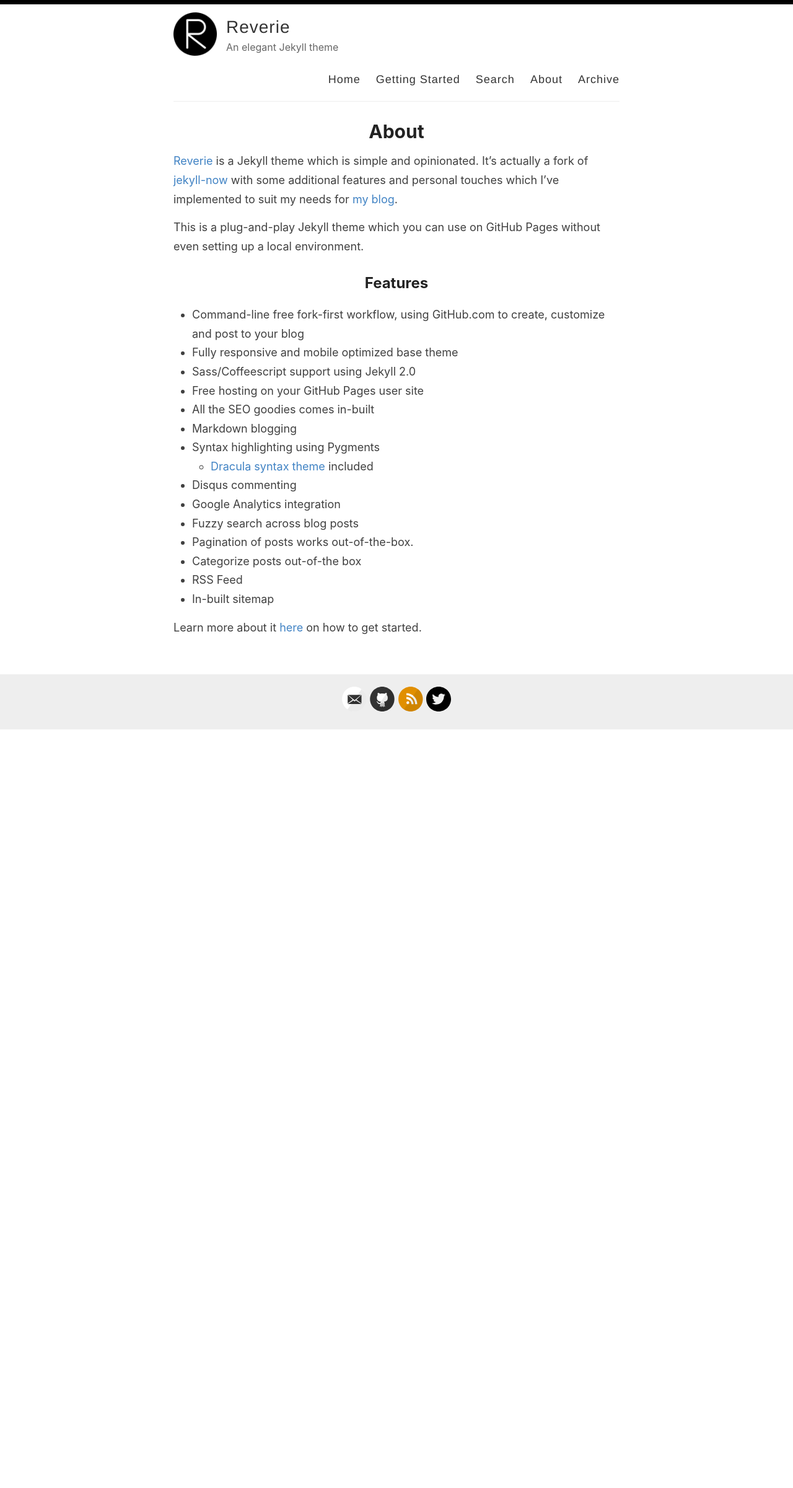
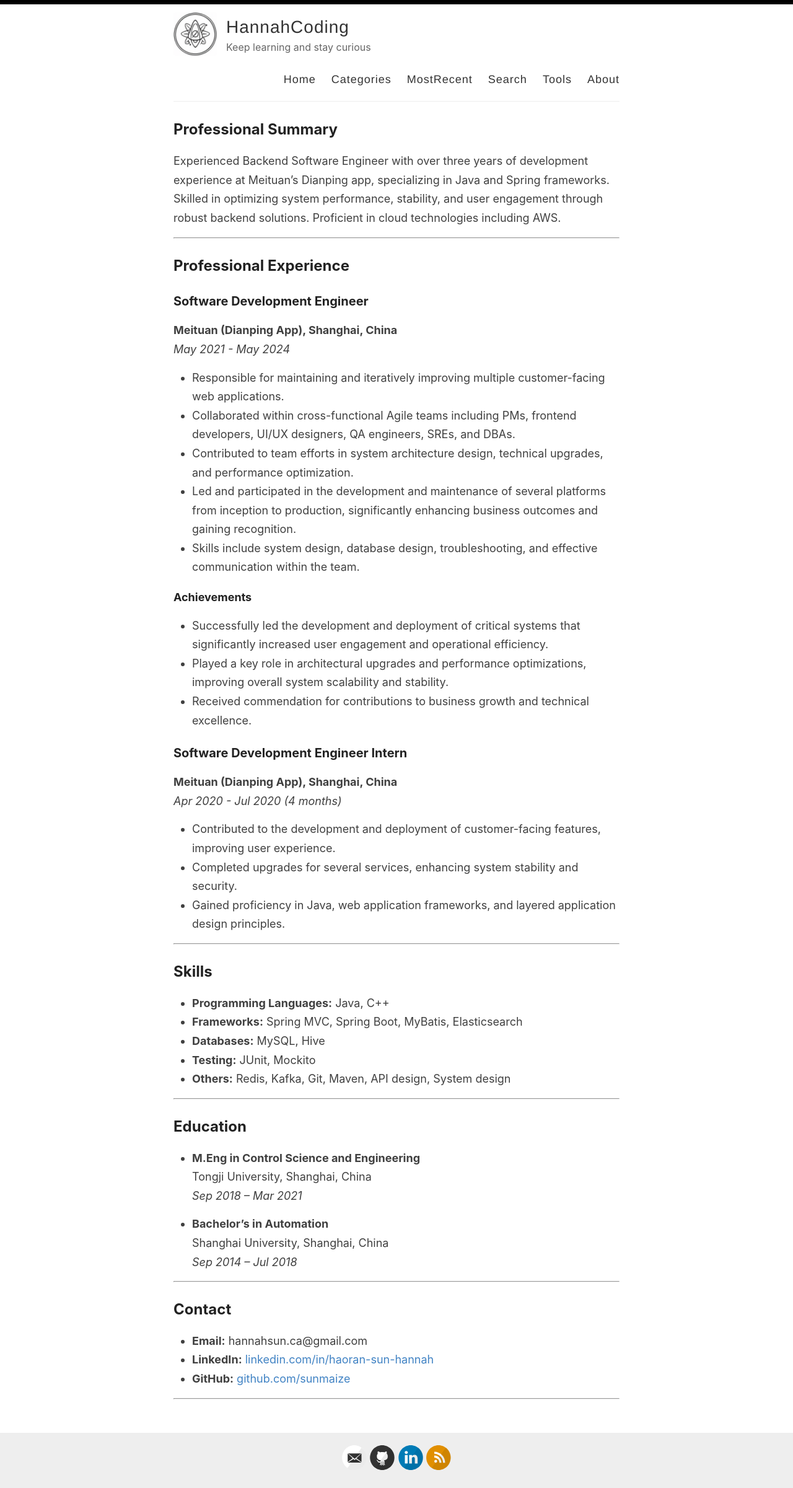
Before and after one commit to sunmaize/sunmaize.github.io, a Jekyll site: the page built from _pages/about.md, in a window 1280 px wide. Shown: the whole page at 62% size. Built offline with Jekyll 4.4.1, drawn with Linux system fonts in a browser that asks for light colours; before the commit the page ends 1178 px from its top, so only the background shows below that.

Commit message:
Customize

```diff
--- a/_config.yml
+++ b/_config.yml
@@ -3,16 +3,16 @@
 #
 
 # Name of your site (displayed in the header)
-name: Reverie
+name: HannahCoding
 
 # Name of the author
-author: Amit Merchant
+author: Haoran Sun
 
 # Short bio or description (displayed in the header)
-description: An elegant Jekyll theme
+description: Keep learning and stay curious
 
 # URL of your avatar or profile pic (you could use your GitHub profile pic)
-avatar: /images/reverie.png
+avatar: /images/logo.png
 
 #
 # Flags below are optional
@@ -21,15 +21,15 @@ avatar: /images/reverie.png
 # Includes an icon in the footer for each username you enter
 footer-links:
   dribbble:
-  email: amit.d.merchant@gmail.com
+  email: hannahsun.ca@gmail.com
   facebook:
   flickr:
-  github: amitmerchant1990/reverie
+  github: sunmaize/sunmaize.github.io
   instagram:
-  linkedin:
+  linkedin: haoran-sun-hannah
   pinterest:
   rss: rss
-  twitter: amit_merchant
+  twitter:
   stackoverflow:
   youtube: # channel/<your_long_string> or user/<user-name>
   googleplus: # anything in your profile username that comes after plus.google.com/
@@ -41,21 +41,21 @@ footer-links:
 disqus:
 
 # Enter your Google Analytics web tracking code (e.g. UA-2110908-2) to activate tracking
-google_analytics: UA-43339302-11
+google_analytics: G-KKN5GNL0CY
 
 # For newer "GA4" analytics, use the following instead of the "UA" entry above
 #google_analytics_ga4: G-GABC1DEFG
 
 # Your website URL (e.g. http://amitmerchant1990.github.io or http://www.amitmerchant.com)
 # Used for Sitemap.xml and your RSS feed
-url: http://www.amitmerchant.com/reverie
-enforce_ssl: https://www.amitmerchant.com/reverie
+url: http://sunmaize.github.io
+enforce_ssl: https://sunmaize.github.io
 
 # If you're hosting your site at a Project repository on GitHub pages
 # (http://yourusername.github.io/repository-name)
 # and NOT your User repository (http://yourusername.github.io)
 # then add in the baseurl here, like this: "/repository-name"
-baseurl: "/reverie"
+baseurl: ""
 
 #
 # !! You don't need to change any of the configuration flags below !!
@@ -99,3 +99,4 @@ exclude:
   - LICENSE
   - README.md
   - CNAME
+  - vendor
--- a/_layouts/default.html
+++ b/_layouts/default.html
@@ -29,10 +29,12 @@
 
             <nav>
               <a href="{{ site.baseurl }}/">Home</a>
-              <a href="{{ site.baseurl }}/getting-started">Getting Started</a>
+              <a href="{{ site.baseurl }}/categories">Categories</a>
+              <a href="{{ site.baseurl }}/archive">MostRecent</a>
+<!--              <a href="{{ site.baseurl }}/getting-started">Getting Started</a>-->
               <a href="{{ site.baseurl }}/search">Search</a>
+              <a href="{{ site.baseurl }}/tools">Tools</a>
               <a href="{{ site.baseurl }}/about">About</a>
-              <a href="{{ site.baseurl }}/archive">Archive</a>
             </nav>
           </header>
         </div>
--- a/_layouts/post.html
+++ b/_layouts/post.html
@@ -28,7 +28,7 @@ layout: default
   </div>
 
   <div>
-    <p><span class="share-box">Share:</span> <a href="http://twitter.com/share?text={{ page.title }}&url={{site.url}}{{page.url}}" target="_blank">Twitter</a>, <a href="https://www.facebook.com/sharer.php?u={{site.url}}{{page.url}}" target="_blank">Facebook</a></p>
+    <p><span class="share-box">Share:</span> <a href="http://twitter.com/share?text={{ page.title }}&url={{site.url}}{{page.url}}" target="_blank">Twitter</a></p>
   </div>
 
   <!--<div class="date">
--- /dev/null
+++ b/_layouts/simple.html
@@ -0,0 +1,16 @@
+---
+layout: default
+---
+
+<article class="simple">
+
+  <div class="entry ">
+    <style>
+      h2, h3, h4, h5, h6 {
+          text-align: left;
+      }
+    </style>
+
+    {{ content }}
+  </div>
+</article>
--- a/_pages/about.md
+++ b/_pages/about.md
@@ -1,29 +1,67 @@
 ---
-layout: page
+layout: simple
 title: About
 permalink: /about/
 ---
 
-[Reverie](https://github.com/amitmerchant1990/reverie) is a Jekyll theme which is simple and opinionated. It's actually a fork of [jekyll-now](https://github.com/barryclark/jekyll-now) with some additional features and personal touches which I've implemented to suit my needs for [my blog](https://www.amitmerchant.com).
+## Professional Summary
 
-This is a plug-and-play Jekyll theme which you can use on GitHub Pages without even setting up a local environment.
+Experienced Backend Software Engineer with over three years of development experience at Meituan's Dianping app, specializing in Java and Spring frameworks. Skilled in optimizing system performance, stability, and user engagement through robust backend solutions. Proficient in cloud technologies including AWS.
 
-## Features
+---
 
-- Command-line free fork-first workflow, using GitHub.com to create, customize and post to your blog
-- Fully responsive and mobile optimized base theme
-- Sass/Coffeescript support using Jekyll 2.0
-- Free hosting on your GitHub Pages user site
-- All the SEO goodies comes in-built
-- Markdown blogging
-- Syntax highlighting using Pygments
-    - [Dracula syntax theme](https://draculatheme.com/) included
-- Disqus commenting
-- Google Analytics integration
-- Fuzzy search across blog posts
-- Pagination of posts works out-of-the-box.
-- Categorize posts out-of-the box
-- RSS Feed
-- In-built sitemap
+## Professional Experience
 
-Learn more about it [here](https://github.com/amitmerchant1990/reverie) on how to get started.
+### Software Development Engineer
+**Meituan (Dianping App), Shanghai, China**
+*May 2021 - May 2024*
+- Responsible for maintaining and iteratively improving multiple customer-facing web applications.
+- Collaborated within cross-functional Agile teams including PMs, frontend developers, UI/UX designers, QA engineers, SREs, and DBAs.
+- Contributed to team efforts in system architecture design, technical upgrades, and performance optimization.
+- Led and participated in the development and maintenance of several platforms from inception to production, significantly enhancing business outcomes and gaining recognition.
+- Skills include system design, database design, troubleshooting, and effective communication within the team.
+
+#### Achievements
+- Successfully led the development and deployment of critical systems that significantly increased user engagement and operational efficiency.
+- Played a key role in architectural upgrades and performance optimizations, improving overall system scalability and stability.
+- Received commendation for contributions to business growth and technical excellence.
+
+### Software Development Engineer Intern
+**Meituan (Dianping App), Shanghai, China**
+*Apr 2020 - Jul 2020 (4 months)*
+
+- Contributed to the development and deployment of customer-facing features, improving user experience.
+- Completed upgrades for several services, enhancing system stability and security.
+- Gained proficiency in Java, web application frameworks, and layered application design principles.
+
+---
+
+## Skills
+
+- **Programming Languages:** Java, C++
+- **Frameworks:** Spring MVC, Spring Boot, MyBatis, Elasticsearch
+- **Databases:** MySQL, Hive
+- **Testing:** JUnit, Mockito
+- **Others:** Redis, Kafka, Git, Maven, API design, System design
+
+---
+
+## Education
+
+- **M.Eng in Control Science and Engineering**
+  Tongji University, Shanghai, China
+  *Sep 2018 – Mar 2021*
+
+- **Bachelor’s in Automation**
+  Shanghai University, Shanghai, China
+  *Sep 2014 – Jul 2018*
+
+---
+
+
+## Contact
+- **Email:** hannahsun.ca@gmail.com
+- **LinkedIn:** [linkedin.com/in/haoran-sun-hannah](https://linkedin.com/in/haoran-sun-hannah)
+- **GitHub:** [github.com/sunmaize](https://github.com/sunmaize)
+
+---
```
Also changed, not shown: _pages/tools.md (added, +91 -0 lines), _posts/2019-02-13-introducing-reverie-jekyll-theme.md (deleted, +0 -85 lines), _posts/2019-08-08-no-title-posts.md (deleted, +0 -6 lines), _posts/2019-12-11-pullquotes.md (deleted, +0 -14 lines), _posts/2019-7-27-super-long-article.md (deleted, +0 -11 lines), _posts/2019-7-28-super-short-article.md (deleted, +0 -7 lines), _posts/2024-07-01-how-to-build-own-github-page.md (added, +68 -0 lines), _posts/2024-07-02-code-snippets.md (renamed from _posts/2019-8-12-code-snippets.md, +1 -1 lines), _posts/2024-07-02-this-post-demonstrates-post-content-styles.md (renamed from _posts/2019-7-27-this-post-demonstrates-post-content-styles.md, +1 -1 lines), favicon.ico, images/favicon-32x32.png, images/logo.png (added).
